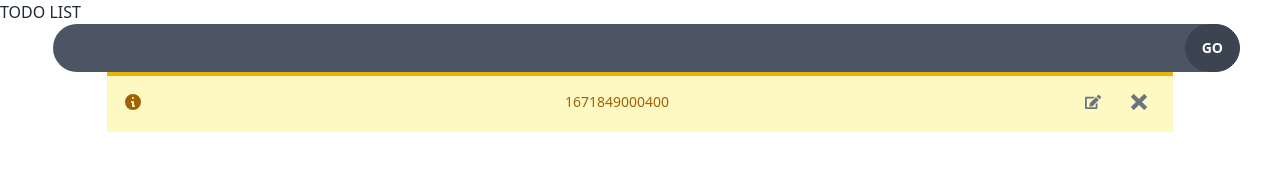
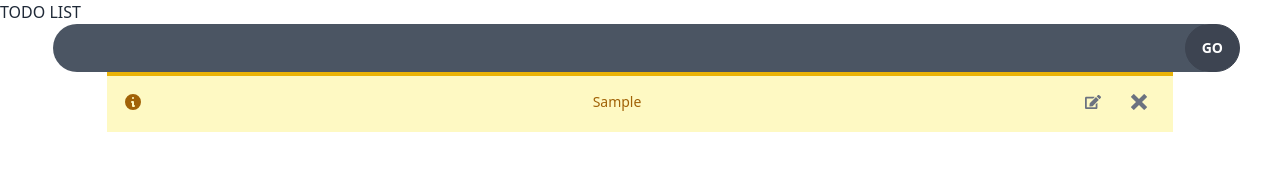
Before and after one commit to Azharul-Raj/shopping-with-typescript, a React (Vite) app: page / in a window 1280 px wide. Both pictures are taken after typing "Sample" into the empty fields and a click on the button "GO". Shown: the top 182 px of the page. Built offline with nearby package versions, Linux system fonts and the light colour scheme.

Commit message:
adding udate todo fnctionality

```diff
--- a/src/pages/SingleTodo.tsx
+++ b/src/pages/SingleTodo.tsx
@@ -2,6 +2,7 @@ import { Todo } from "./Style";
 
 import { ImCross } from "react-icons/im";
 import { FaEdit } from "react-icons/fa";
+import { useState } from "react";
 
 type SingleTodoType = {
   todo: Todo;
@@ -10,17 +11,25 @@ type SingleTodoType = {
 };
 
 const SingleTodo = ({ setTodos, todo, todos }: SingleTodoType) => {
+  const [edit, setEdit] = useState<boolean>(false);
+  const [editTodo, setEditTodo] = useState(todo.todo);
   // todo delete functions here
     const handleDelete = (id: number) => {
         setTodos(todos.filter(todo=>todo.id!==id))
   }
   // todo edit function here
   const handleEdit = ( id:number) => {
-
+    if (!edit && !todo.isComplete) {
+      setEdit(!edit)
+    }
+  }
+  // handle update function here
+  const handleUpdate = (e:React.FormEvent<EventTarget>) => {
+    e.preventDefault()
   }
   return (
     <div className="flex justify-center items-center">
-      <form className="w-10/12" action="">
+      <form className="w-10/12" action="" onSubmit={(e)=>handleUpdate(e)}>
         <div
           id="alert-border-4"
           className="flex p-4 mb-4 justify-between bg-yellow-100 border-t-4 border-yellow-500 dark:bg-yellow-200"
@@ -38,9 +47,12 @@ const SingleTodo = ({ setTodos, todo, todos }: SingleTodoType) => {
               clip-rule="evenodd"
             ></path>
           </svg>
-          <div className="ml-3 text-sm font-medium text-yellow-700">
-            {todo.id}
-                  </div>
+          {edit ?
+            <input className="bg-white border-none text-black" type="text" value={editTodo} onChange={(e)=>setEditTodo(e.target.value)} />
+          :
+            <div className="ml-3 text-sm font-medium text-yellow-700">
+            {todo.todo}
+                  </div>}
                   <div className="space-x-5">
             <button
               onClick={()=>handleEdit(todo.id)}
```
